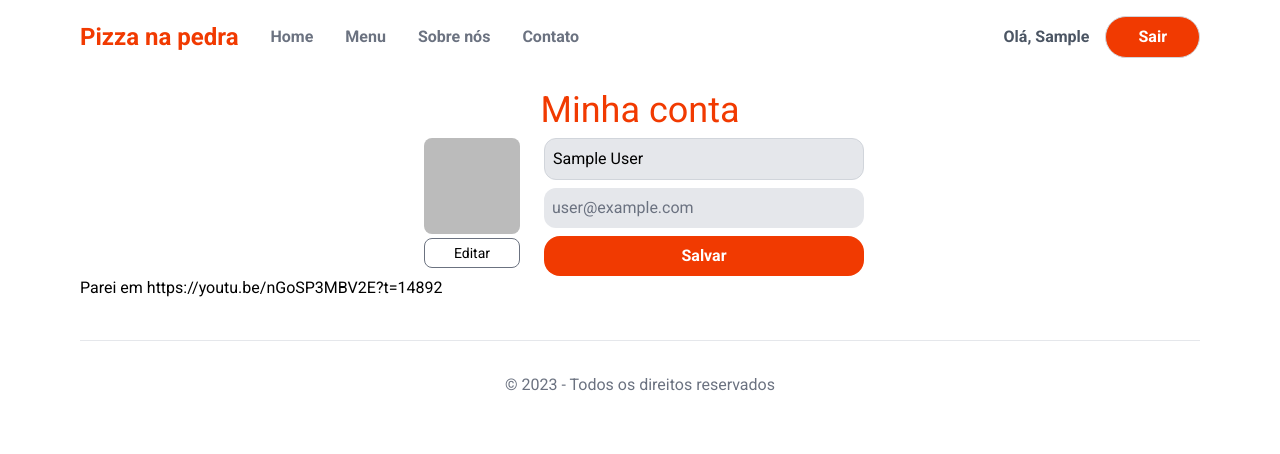
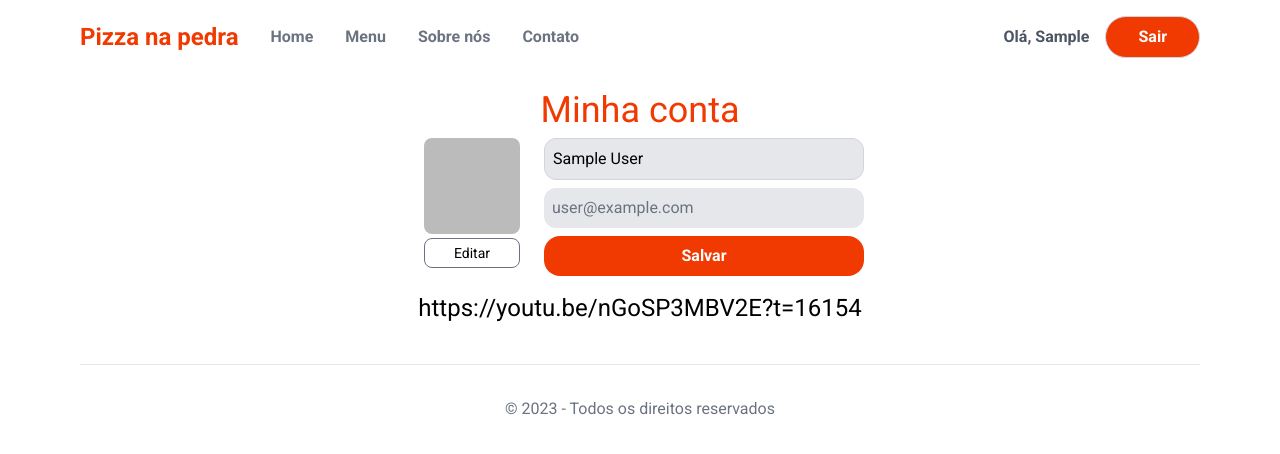
Before and after one commit to leonardocintra/pizza-app, a Next.js app: page /profile in a window 1280 px wide. Shown: the top 454 px of the page. Built offline with nearby package versions, Linux system fonts and the light colour scheme; no server answers; sample sign-in values are in the browser's storage.

Commit message:
🧑‍💻 onde parei

```diff
--- a/src/app/profile/page.tsx
+++ b/src/app/profile/page.tsx
@@ -118,8 +118,8 @@ export default function ProfilePage() {
         </div>
       </div>
 
-      <p>
-        Parei em https://youtu.be/nGoSP3MBV2E?t=14892
+      <p className="text-center mt-4 text-2xl">
+        https://youtu.be/nGoSP3MBV2E?t=16154
       </p>
 
 
```
